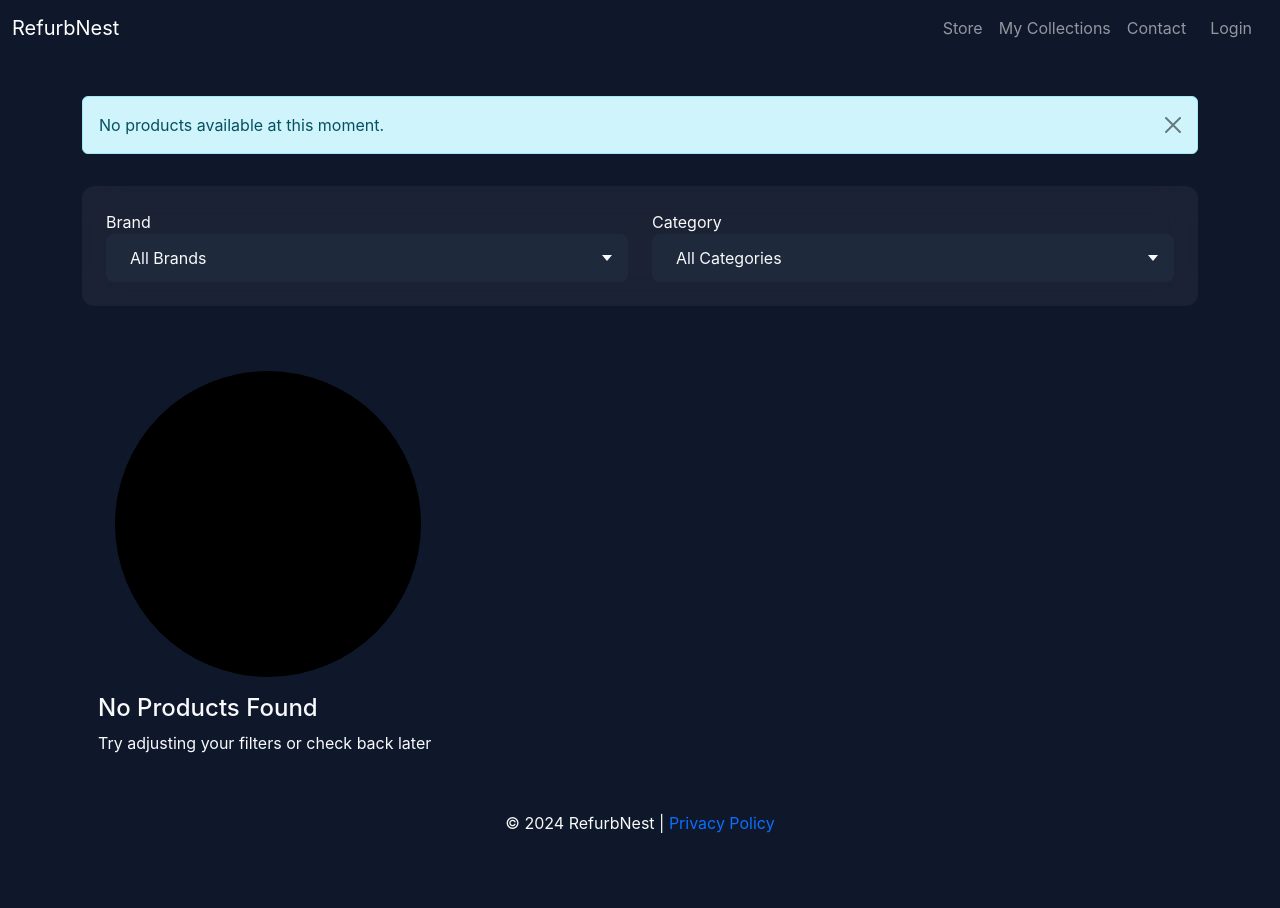
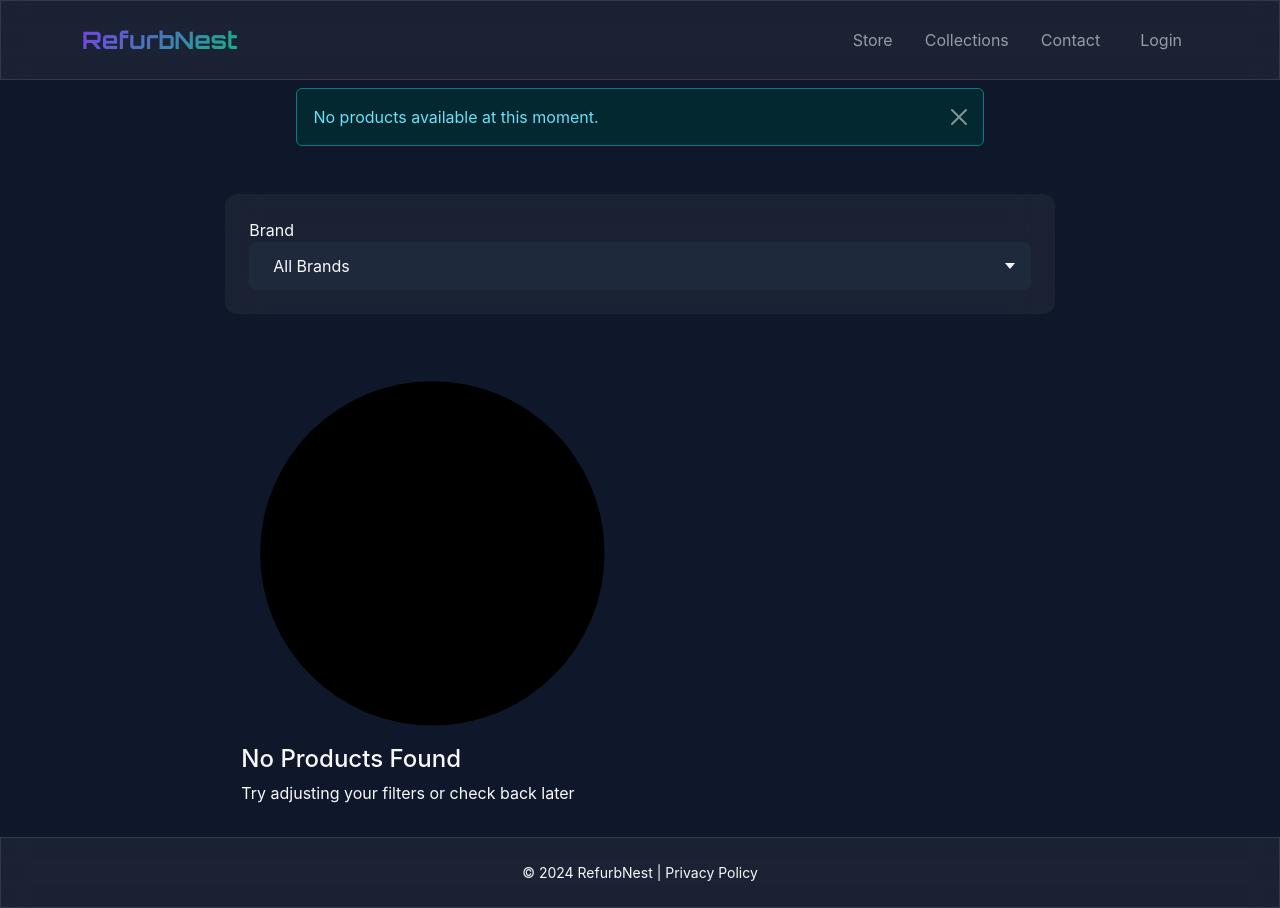
Before and after one commit to Afuyah/Refurbnest, a Flask app: page /products in a window 1280 px wide. Before the commit the page ends 833 px from the top, so only its background shows below. Run offline with Flask 3, Linux system fonts and the light colour scheme; some libraries are stand-ins or nearby versions.

```diff
--- a/app/templates/base.html
+++ b/app/templates/base.html
@@ -1,43 +1,114 @@
 <!DOCTYPE html>
-<html lang="en">
+<html lang="en" data-bs-theme="dark">
 <head>
     <meta charset="UTF-8">
-    <meta name="viewport" content="width=device-width, initial-scale=1.0">
+    <meta name="viewport" content="width=device-width, initial-scale=1.0, viewport-fit=cover">
     <title>{% block title %}RefurbNest | Your Technology Hub{% endblock %}</title>
 
     <!-- Bootstrap CSS -->
     <link rel="stylesheet" href="https://cdn.jsdelivr.net/npm/bootstrap@5.3.0/dist/css/bootstrap.min.css">
 
     <!-- Google Fonts -->
-    <link href="https://fonts.googleapis.com/css2?family=Orbitron:wght@400;700&display=swap" rel="stylesheet">
-    <link href="https://fonts.googleapis.com/css2?family=Poppins:wght@300;400;600&display=swap" rel="stylesheet">
+    <link href="https://fonts.googleapis.com/css2?family=Orbitron:wght@400;700&family=Poppins:wght@300;400;600&display=swap" rel="stylesheet">
 
-    <!-- Font Awesome for Icons -->
+    <!-- Font Awesome -->
     <link rel="stylesheet" href="https://cdnjs.cloudflare.com/ajax/libs/font-awesome/6.0.0/css/all.min.css">
 
     <!-- Custom CSS -->
-    <link rel="stylesheet" href="{{ url_for('static', filename='css/style.css') }}">
+    <style>
+        :root {
+            --gradient-primary: linear-gradient(135deg, #7C3AED 0%, #10B981 100%);
+            --glass-bg: rgba(255, 255, 255, 0.05);
+        }
+
+        body {
+            font-family: 'Poppins', sans-serif;
+            background: #0a0a0f;
+            color: #f8f9fa;
+            min-height: 100vh;
+            display: flex;
+            flex-direction: column;
+        }
+
+        .glass-effect {
+            background: var(--glass-bg);
+            backdrop-filter: blur(12px);
+            -webkit-backdrop-filter: blur(12px);
+            border: 1px solid rgba(255, 255, 255, 0.1);
+        }
+
+        .logo-text {
+            font-family: 'Orbitron', sans-serif;
+            font-weight: 700;
+            background: var(--gradient-primary);
+            -webkit-background-clip: text;
+            background-clip: text;
+            color: transparent;
+        }
+
+        .nav-link {
+            position: relative;
+            transition: all 0.3s ease;
+        }
+
+        .nav-link:not(.btn):hover::after {
+            content: '';
+            position: absolute;
+            bottom: 0;
+            left: 0;
+            right: 0;
+            height: 2px;
+            background: var(--gradient-primary);
+        }
+
+        .fade-in {
+            animation: fadeIn 0.5s ease-in;
+        }
+
+        @keyframes fadeIn {
+            from { opacity: 0; transform: translateY(20px); }
+            to { opacity: 1; transform: translateY(0); }
+        }
+
+        @media (max-width: 768px) {
+            .navbar-collapse {
+                background: var(--glass-bg);
+                backdrop-filter: blur(10px);
+                padding: 1rem;
+                margin-top: 1rem;
+                border-radius: 0.5rem;
+            }
+
+            .nav-item .btn {
+                width: 100%;
+                margin-top: 0.5rem;
+            }
+        }
+    </style>
 </head>
-<body>
-    <!-- Navigation Bar -->
-    <nav class="navbar navbar-expand-lg navbar-dark fixed-top glass-effect">
-        <div class="container-fluid">
-            <a class="navbar-brand logo-text" href="{{ url_for('main.home') }}">RefurbNest</a>
-            <button class="navbar-toggler" type="button" data-bs-toggle="collapse" data-bs-target="#navbarNav">
-                <span class="navbar-toggler-icon"></span>
+<body class="d-flex flex-column min-vh-100">
+    <!-- Navigation -->
+    <nav class="navbar navbar-expand-lg navbar-dark fixed-top glass-effect py-3">
+        <div class="container-lg">
+            <a class="navbar-brand logo-text fs-4 fs-md-3" href="{{ url_for('main.home') }}">RefurbNest</a>
+            <button class="navbar-toggler border-0" type="button" data-bs-toggle="collapse" data-bs-target="#navbarNav"
+                    aria-label="Toggle navigation">
+                <i class="fas fa-bars"></i>
             </button>
             <div class="collapse navbar-collapse" id="navbarNav">
-                <ul class="navbar-nav ms-auto">
-                    <li class="nav-item"><a class="nav-link" href="{{ url_for('main.list_products') }}">Store</a></li>
-                    <li class="nav-item"><a class="nav-link" href="{{ url_for('main.view_wishlist') }}">My Collections</a></li>
-                    <li class="nav-item"><a class="nav-link" href="{{ url_for('main.contact') }}">Contact</a></li>
+                <ul class="navbar-nav ms-auto align-items-lg-center">
+                    <li class="nav-item"><a class="nav-link px-3" href="{{ url_for('main.list_products') }}">Store</a></li>
+                    <li class="nav-item"><a class="nav-link px-3" href="{{ url_for('main.view_wishlist') }}">Collections</a></li>
+                    <li class="nav-item"><a class="nav-link px-3" href="{{ url_for('main.contact') }}">Contact</a></li>
                     {% if current_user.is_authenticated %}
                         {% if current_user.has_role('Admin') %}
-                            <li class="nav-item"><a class="nav-link" href="{{ url_for('admin.dashboard') }}">Admin Console</a></li>
+                            <li class="nav-item"><a class="nav-link px-3 text-warning" href="{{ url_for('admin.dashboard') }}">Admin</a></li>
                         {% endif %}
-                        <li class="nav-item"><a class="nav-link btn btn-danger px-3" href="{{ url_for('auth.logout') }}">Logout</a></li>
+                        <li class="nav-item"><a class="nav-link btn btn-danger px-2 px-md-3 ms-lg-2"
+                                              href="{{ url_for('auth.logout') }}">Logout</a></li>
                     {% else %}
-                        <li class="nav-item"><a class="nav-link btn btn-primary px-3" href="{{ url_for('auth.login') }}">Login</a></li>
+                        <li class="nav-item"><a class="nav-link btn btn-primary px-2 px-md-3 ms-lg-2"
+                                              href="{{ url_for('auth.login') }}">Login</a></li>
                     {% endif %}
                 </ul>
             </div>
@@ -45,42 +116,77 @@
     </nav>
 
     <!-- Main Content -->
-    <div class="container mt-5 pt-5 fade-in">
-        {% with messages = get_flashed_messages() %}
+    <main class="container-fluid flex-grow-1 mt-5 pt-4">
+        <div class="row justify-content-center">
+            <div class="col-12 col-lg-10 col-xl-8">
+                {% with messages = get_flashed_messages(with_categories=true) %}
                 {% if messages %}
-            <div class="alert alert-info alert-dismissible fade show" role="alert">
-                {% for message in messages %}{{ message }}<br>{% endfor %}
+                    <div class="row justify-content-center">
+                        <div class="col-12 col-md-10">
+                            {% for category, message in messages %}
+                            <div class="alert alert-{{ category }} alert-dismissible fade show mt-3" role="alert">
+                                {{ message }}
                                 <button type="button" class="btn-close" data-bs-dismiss="alert"></button>
+                            </div>
+                            {% endfor %}
+                        </div>
                     </div>
                 {% endif %}
                 {% endwith %}
+
                 {% block content %}{% endblock %}
             </div>
+        </div>
+    </main>
 
     <!-- Footer -->
-    <footer class="text-center text-light py-4 glass-effect">
-        <p>&copy; 2024 RefurbNest | <a class="text-decoration-none text-primary" href="{{ url_for('main.privacy_policy') }}">Privacy Policy</a></p>
+    <footer class="glass-effect mt-auto">
+        <div class="container-lg py-4 text-center">
+            <p class="mb-0 small">&copy; 2024 RefurbNest |
+                <a class="text-decoration-none link-light" href="{{ url_for('main.privacy_policy') }}">Privacy Policy</a>
+            </p>
+        </div>
     </footer>
 
     <!-- Scripts -->
     <script src="https://code.jquery.com/jquery-3.6.0.min.js"></script>
     <script src="https://cdn.jsdelivr.net/npm/bootstrap@5.3.0/dist/js/bootstrap.bundle.min.js"></script>
-    <script src="{{ url_for('static', filename='js/script.js') }}"></script>
     <script>
-        // Smooth scrolling effect
+        // Enhanced mobile menu
+        document.addEventListener('DOMContentLoaded', () => {
+            const navbarToggler = document.querySelector('.navbar-toggler');
+            const navbarCollapse = document.querySelector('.navbar-collapse');
+
+            navbarToggler.addEventListener('click', () => {
+                navbarCollapse.classList.toggle('show');
+            });
+
+            // Close menu on click outside
+            document.addEventListener('click', (e) => {
+                if (!navbarToggler.contains(e.target) && !navbarCollapse.contains(e.target)) {
+                    navbarCollapse.classList.remove('show');
+                }
+            });
+
+            // Smooth scroll behavior
             document.querySelectorAll('a[href^="#"]').forEach(anchor => {
                 anchor.addEventListener('click', function (e) {
                     e.preventDefault();
-                document.querySelector(this.getAttribute('href')).scrollIntoView({
-                    behavior: 'smooth'
+                    const target = document.querySelector(this.getAttribute('href'));
+                    if (target) {
+                        target.scrollIntoView({
+                            behavior: 'smooth',
+                            block: 'start'
                         });
+                    }
                 });
             });
 
-        // Navbar background change on scroll
-        window.addEventListener("scroll", function () {
-            let navbar = document.querySelector(".navbar");
-            navbar.classList.toggle("scrolled", window.scrollY > 50);
+            // Dynamic navbar background
+            window.addEventListener('scroll', () => {
+                const navbar = document.querySelector('.navbar');
+                navbar.classList.toggle('scrolled', window.scrollY > 50);
+            });
         });
     </script>
 </body>
--- a/app/templates/main/list_products.html
+++ b/app/templates/main/list_products.html
@@ -20,18 +20,7 @@
                 </div>
             </div>
 
-            <div class="filter-control">
-                <label class="filter-label">Category</label>
-                <div class="custom-select">
-                    <select id="category-filter" onchange="filterProducts()">
-                        <option value="">All Categories</option>
-                        {% for category in categories %}
-                        <option value="{{ category.id }}">{{ category.name }}</option>
-                        {% endfor %}
-                    </select>
-                    <div class="select-arrow"></div>
-                </div>
-            </div>
+
 
 
         </div>
--- a/app/templates/main/view_product.html
+++ b/app/templates/main/view_product.html
@@ -62,7 +62,7 @@
         </div>
         <div class="container mt-4 glass-panel">
             <h3>Description</h3>
-            <p class="lead text-muted mb-4">{{ product.description }}</p>
+            <p class="lead  mb-4">{{ product.description }}</p>
         </div>
     </div>
     <a href="{{ url_for('main.list_products') }}" class="btn btn-secondary mt-4">Back to Products</a>
```
Lines whose indentation alone changed are shown as unchanged.
